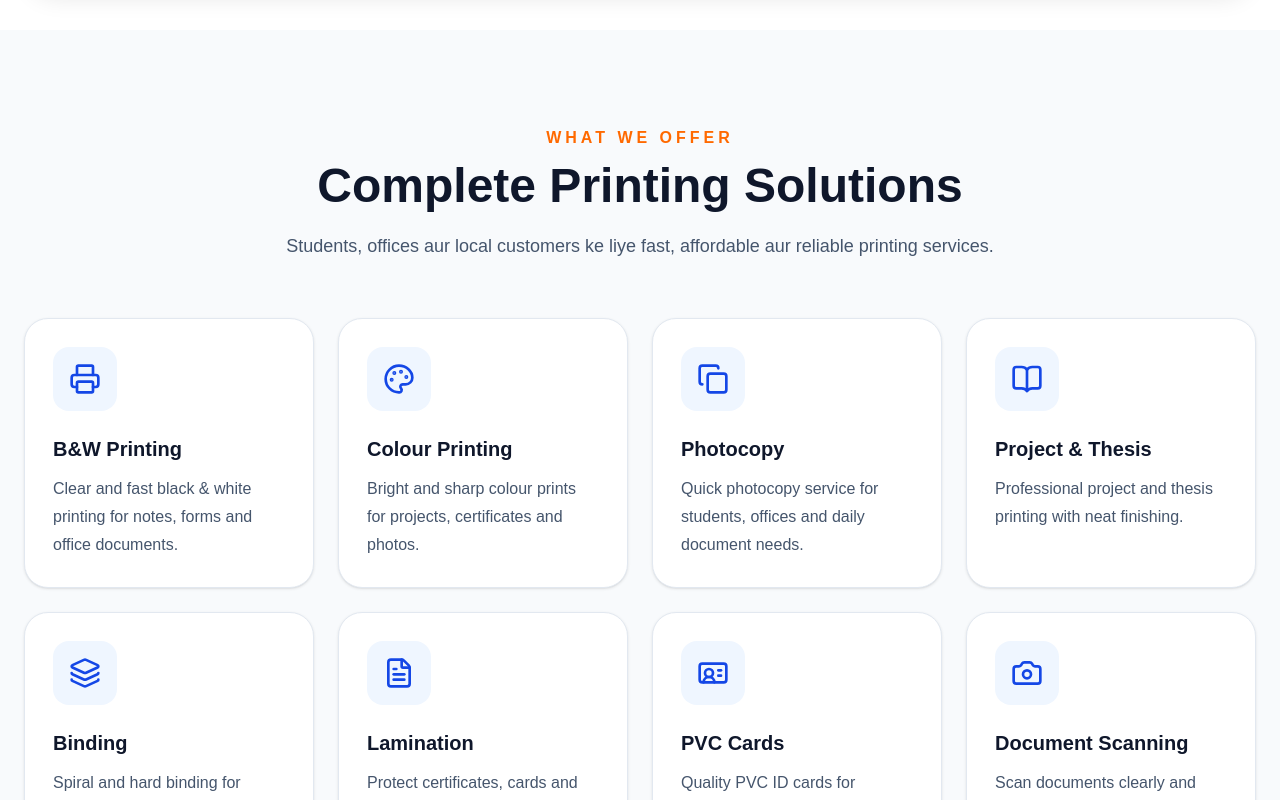
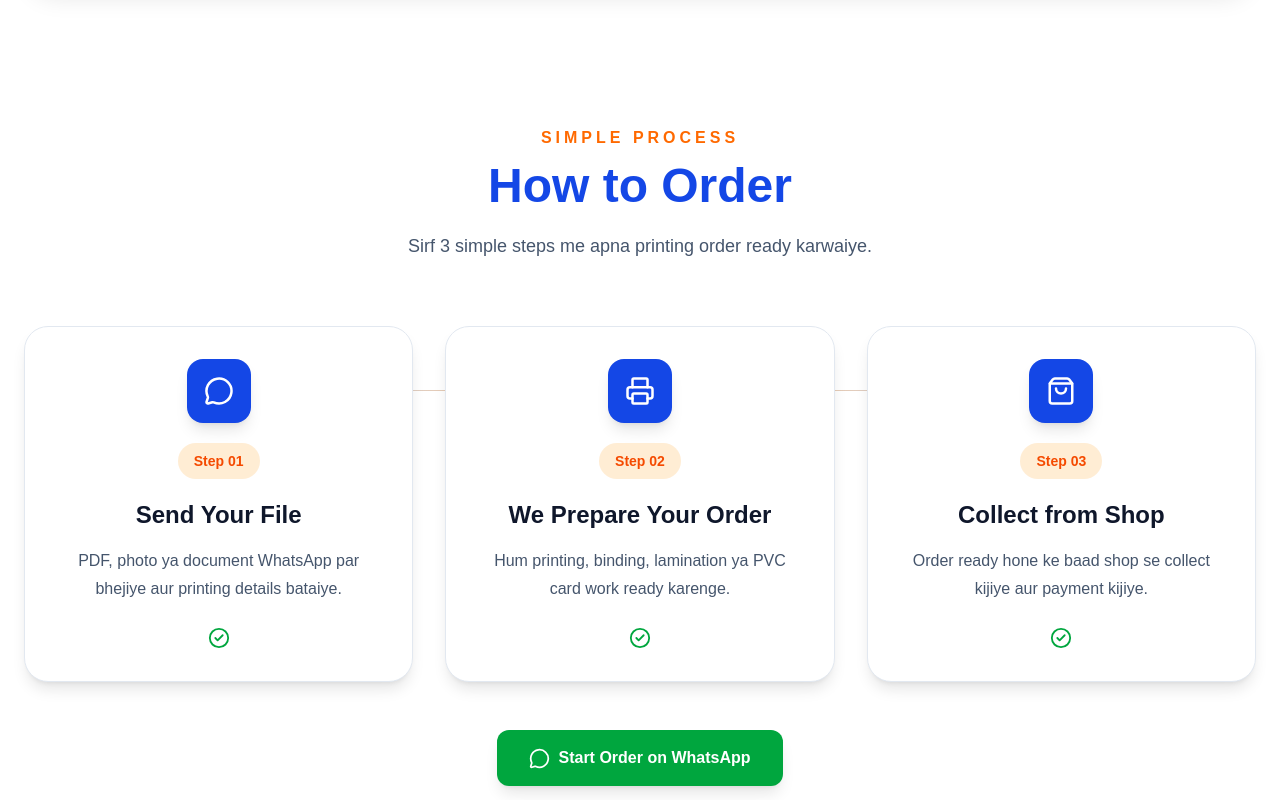
Before and after one commit to hj767818-wq/harsh-photo-state, a Next.js app: page / in a window 1280 px wide. Shown: the part 1120-1920 px from the top of the page. Built offline with nearby package versions, Linux system fonts and the light colour scheme.

Commit message:
Add how to order section

```diff
--- a/app/page.tsx
+++ b/app/page.tsx
@@ -2,6 +2,7 @@ import AOSProvider from "../components/AOSProvider";
 import Navbar from "../components/Navbar";
 import Hero from "../components/Hero";
 import StatsCounter from "../components/StatsCounter";
+import HowToOrder from "../components/HowToOrder";
 import Services from "../components/Services";
 import PhotoPrinting from "../components/PhotoPrinting";
 import PrintOrder from "../components/PrintOrder";
@@ -25,6 +26,7 @@ export default function Home() {
       <Navbar />
       <Hero />
       <StatsCounter />
+      <HowToOrder />
       <Services />
       <PhotoPrinting />
       <PrintOrder />
--- /dev/null
+++ b/components/HowToOrder.tsx
@@ -0,0 +1,102 @@
+import {
+  CheckCircle2,
+  MessageCircle,
+  Printer,
+  ShoppingBag,
+} from "lucide-react";
+
+const steps = [
+  {
+    number: "01",
+    icon: MessageCircle,
+    title: "Send Your File",
+    description:
+      "PDF, photo ya document WhatsApp par bhejiye aur printing details bataiye.",
+  },
+  {
+    number: "02",
+    icon: Printer,
+    title: "We Prepare Your Order",
+    description:
+      "Hum printing, binding, lamination ya PVC card work ready karenge.",
+  },
+  {
+    number: "03",
+    icon: ShoppingBag,
+    title: "Collect from Shop",
+    description:
+      "Order ready hone ke baad shop se collect kijiye aur payment kijiye.",
+  },
+];
+
+export default function HowToOrder() {
+  return (
+    <section className="bg-white py-24" id="how-to-order">
+      <div className="mx-auto max-w-7xl px-6">
+        <div className="mx-auto max-w-3xl text-center" data-aos="fade-up">
+          <p className="font-bold uppercase tracking-[0.25em] text-orange-500">
+            Simple Process
+          </p>
+
+          <h2 className="mt-3 text-4xl font-black text-blue-700 sm:text-5xl">
+            How to Order
+          </h2>
+
+          <p className="mt-5 text-lg leading-8 text-slate-600">
+            Sirf 3 simple steps me apna printing order ready karwaiye.
+          </p>
+        </div>
+
+        <div className="relative mt-16 grid gap-8 lg:grid-cols-3">
+          <div className="absolute left-[16%] right-[16%] top-16 hidden h-px bg-gradient-to-r from-blue-200 via-orange-300 to-blue-200 lg:block" />
+
+          {steps.map((step, index) => {
+            const Icon = step.icon;
+
+            return (
+              <div
+                key={step.number}
+                data-aos="fade-up"
+                data-aos-delay={index * 120}
+                className="relative rounded-3xl border border-slate-200 bg-white p-8 text-center shadow-lg transition duration-300 hover:-translate-y-2 hover:shadow-2xl"
+              >
+                <div className="mx-auto flex h-16 w-16 items-center justify-center rounded-2xl bg-blue-700 text-white shadow-lg">
+                  <Icon size={30} />
+                </div>
+
+                <div className="mx-auto mt-5 inline-flex rounded-full bg-orange-100 px-4 py-2 text-sm font-black text-orange-600">
+                  Step {step.number}
+                </div>
+
+                <h3 className="mt-5 text-2xl font-black text-slate-900">
+                  {step.title}
+                </h3>
+
+                <p className="mt-4 leading-7 text-slate-600">
+                  {step.description}
+                </p>
+
+                <CheckCircle2
+                  size={22}
+                  className="mx-auto mt-6 text-green-600"
+                />
+              </div>
+            );
+          })}
+        </div>
+
+        <div className="mt-12 text-center" data-aos="fade-up">
+          <a
+            href="https://wa.me/919012957441?text=Hello%20Harsh%20Photo%20State%2C%20mujhe%20printing%20order%20karna%20hai."
+            target="_blank"
+            rel="noopener noreferrer"
+            className="inline-flex items-center justify-center gap-2 rounded-xl bg-green-600 px-8 py-4 font-bold text-white shadow-lg transition duration-300 hover:-translate-y-1 hover:bg-green-700 hover:shadow-xl"
+          >
+            <MessageCircle size={21} />
+            Start Order on WhatsApp
+          </a>
+        </div>
+      </div>
+    </section>
+  );
+}
```
